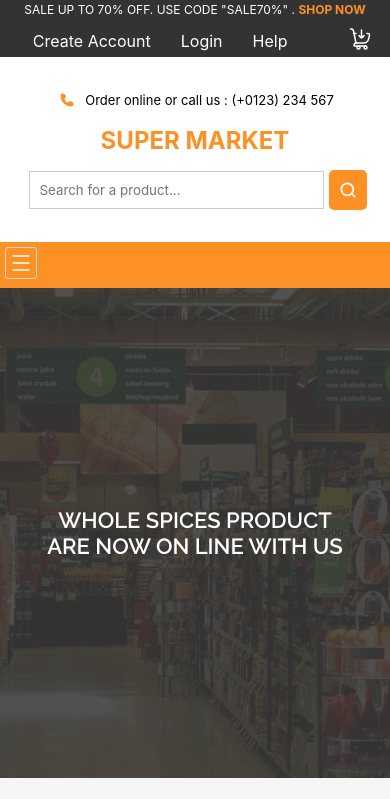
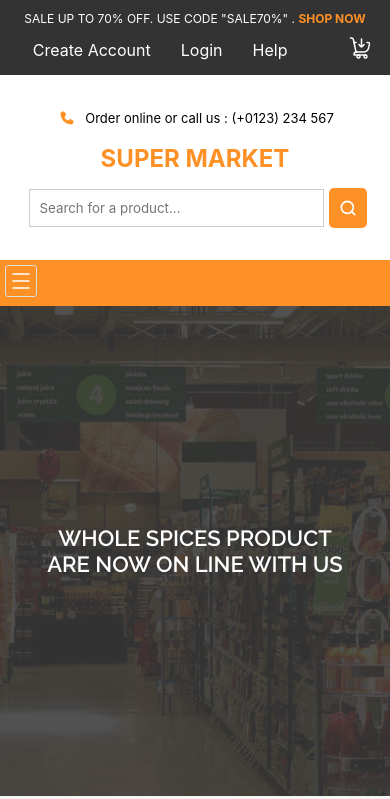
Before and after one commit to Ansh-Kathil/Kathil_Kirana, a plain HTML site: page index.html in a window 390 px wide. Shown: the top 799 px of the page. Drawn offline with Linux system fonts and the light colour scheme.

Commit message:
Update style.css

```diff
--- a/style.css
+++ b/style.css
@@ -1123,7 +1123,7 @@ figure:hover+span {
     }
 
     .upper {
-        padding: 2px 0px;
+        padding: 11px 0px;
     }
 
     .for {
```
